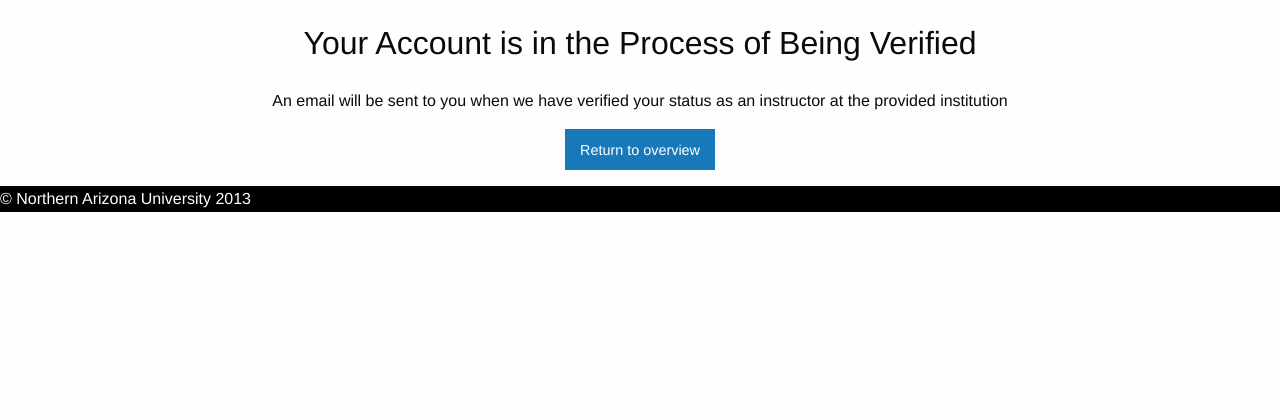
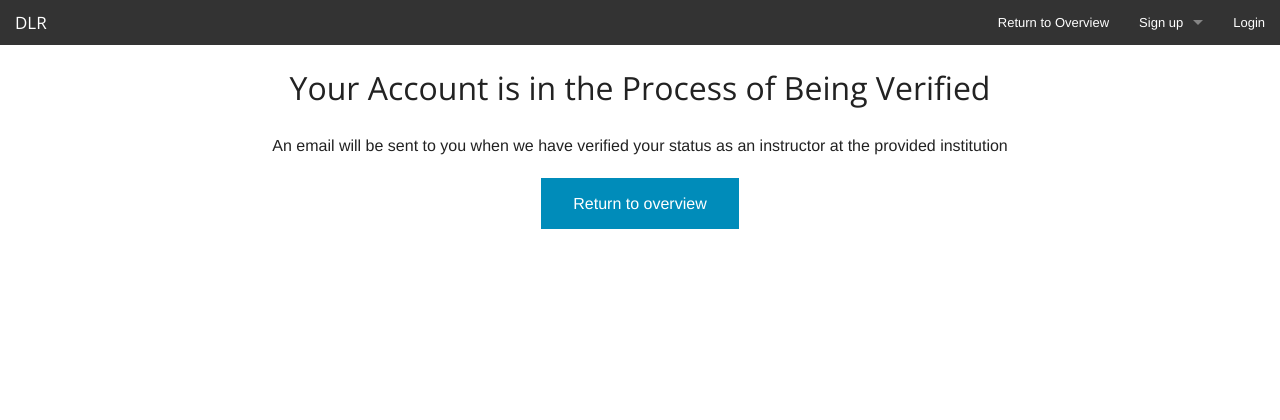
Before and after one commit to tvw3/Design-Learning-Repository, a Django app: page /approval-pending/ in a window 1280 px wide. Shown: the top 420 px of the page. Before the commit the page ends 212 px from the top, so only its background shows below. Run offline with Django 3.2, Linux system fonts and the light colour scheme; parts of the project's set-up code (start-up, migrations or seed data) failed here and were passed over; some libraries are stand-ins or nearby versions.

Commit message:
Updated registration and login templates

```diff
--- a/registration_login/views.py
+++ b/registration_login/views.py
@@ -303,6 +303,7 @@ def instructorRegistration(request):
 				inst_object.city = request.POST['city']
 				inst_object.state = request.POST['state']
 				inst_object.country = request.POST['country']
+				inst_object.save()
 			else:
 				inst_object = Institution.objects.get(id=request.POST['institutionID'])
 			user.userprofile.institution = inst_object
--- a/templates/registration_login/ApprovalPending.html
+++ b/templates/registration_login/ApprovalPending.html
@@ -9,18 +9,40 @@
   <!-- Tab title -->
   <title>DLR - Design Learning Repository</title>
 
-  <link rel="stylesheet" type="text/css" href="{% static 'designactivity/foundation.css' %}" />
-  <link rel="stylesheet" type="text/css" href="{% static 'designactivity/normalize.css' %}" />
+  <link rel="stylesheet" type="text/css" href="{% static 'css/foundation.css' %}" />
+  <link rel="stylesheet" type="text/css" href="{% static 'css/normalize.css' %}" />
+  <link rel="stylesheet" type="text/css" href="{% static 'css/custom.css' %}" />
 
   <!-- Used to handle older browser versions -->
-  <script src="{% static 'designactivity/modernizr.js' %}"></script>
+  <script src="{% static 'js/modernizr.js' %}"></script>
 </head>
 <body>
+ <!-- Navigation -->
+  <nav class="top-bar" data-topbar data-options="is_hover: false">
+    <ul class="title-area">
+      <li class="name"><h1><a href="/">DLR</a></h1></li>
+      <li class="toggle-topbar menu-icon"><a href=""><span>Menu</span></a></li>
+    </ul>
+    <section class="top-bar-section">
+    <!-- Right Nav Section -->
+      <ul class="right">
+  <li><a href="/">Return to Overview</a></li>
+        <li class="has-dropdown">
+          <a href="#">Sign up</a>
+            <ul class="dropdown">
+               <li><a href="/instructor-registration">Instructors Start Here!</a></li>
+               <li><a href="/student-registration">Students Start Here!</a></li>
+            </ul>
+        </li>
+  <li><a href="/login">Login</a></li>
+      </ul>
+    </section>
+  </nav>
  <div class="wrapper">
   <div class="container" style="text-align:center;">
     <h1>Your Account is in the Process of Being Verified</h1>
     <p>An email will be sent to you when we have verified your status as an instructor at the provided institution</p>
-    <a href="/dlr/overview" class="button">Return to overview</a>
+    <a href="/" class="button">Return to overview</a>
   </div>
   <div class="push"></div>
  </div>
@@ -29,5 +51,11 @@
      <p style="color:white;">&copy; Northern Arizona University 2013</p>
    </div>
  </div>
+ <!-- javascript -->
+  <script src="{% static 'js/jquery.js' %}"></script>
+  <script src="{% static 'js/foundation.min.js' %}"></script>
+  <script type="text/javascript">
+    $(document).foundation();
+  </script>
 </body>
 </html>
--- a/templates/registration_login/InstructorRegistration.html
+++ b/templates/registration_login/InstructorRegistration.html
@@ -11,6 +11,7 @@
 
   <link rel="stylesheet" type="text/css" href="{% static 'css/foundation.css' %}" />
   <link rel="stylesheet" type="text/css" href="{% static 'css/normalize.css' %}" />
+  <link rel="stylesheet" type="text/css" href="{% static 'css/custom.css' %}" />
 
 
   <!-- Used to handle older browser versions -->
--- a/templates/registration_login/PasswordResetSuccess.html
+++ b/templates/registration_login/PasswordResetSuccess.html
@@ -11,6 +11,7 @@
 
   <link rel="stylesheet" type="text/css" href="{% static 'css/foundation.css' %}" />
   <link rel="stylesheet" type="text/css" href="{% static 'css/normalization.min.css' %}" />
+  <link rel="stylesheet" type="text/css" href="{% static 'css/custom.css' %}" />
 
   <!-- Used to handle older browser versions -->
   <script src="{% static 'js/respond.js' %}"></script>
--- a/templates/registration_login/StudentRegistration.html
+++ b/templates/registration_login/StudentRegistration.html
@@ -11,6 +11,7 @@
 
   <link rel="stylesheet" type="text/css" href="{% static 'css/foundation.css' %}" />
   <link rel="stylesheet" type="text/css" href="{% static 'css/normalize.css' %}" />
+  <link rel="stylesheet" type="text/css" href="{% static 'css/custom.css' %}" />
 
   <!-- Used to handle older browser versions -->
   <script src="{% static 'js/modernizr.js' %}"></script>
--- a/templates/registration_login/StudentRegistrationSuccess.html
+++ b/templates/registration_login/StudentRegistrationSuccess.html
@@ -11,6 +11,7 @@
 
   <link rel="stylesheet" type="text/css" href="{% static 'css/foundation.css' %}" />
   <link rel="stylesheet" type="text/css" href="{% static 'css/normalization.min.css' %}" />
+  <link rel="stylesheet" type="text/css" href="{% static 'css/custom.css' %}" />
 
   <!-- Used to handle older browser versions -->
   <script src="{% static 'js/respond.js' %}"></script>
```
Also changed, not shown: templates/registration_login/InstructorRegistrationSuccess.html (+16 -9 lines), db.sqlite3.
